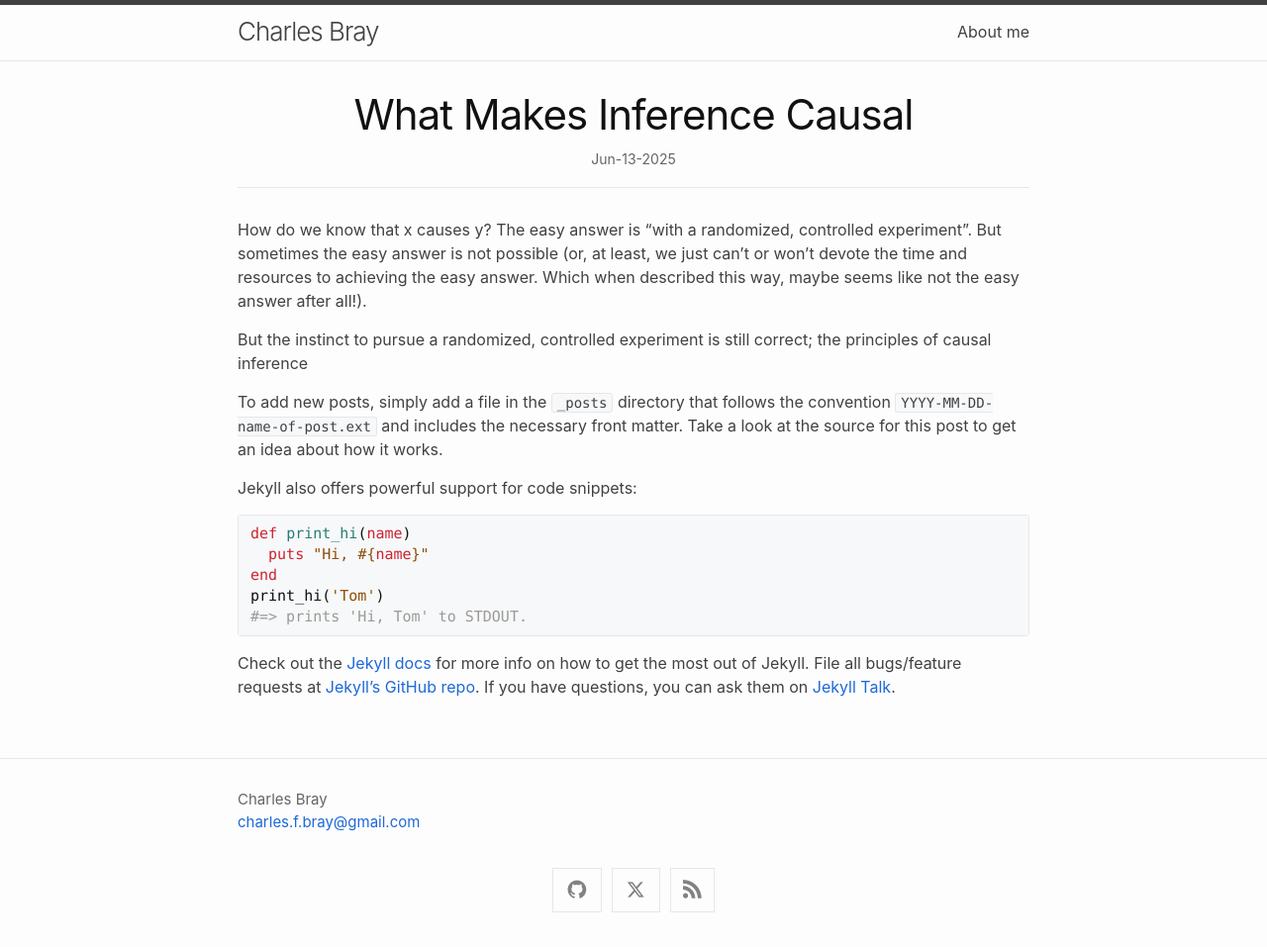
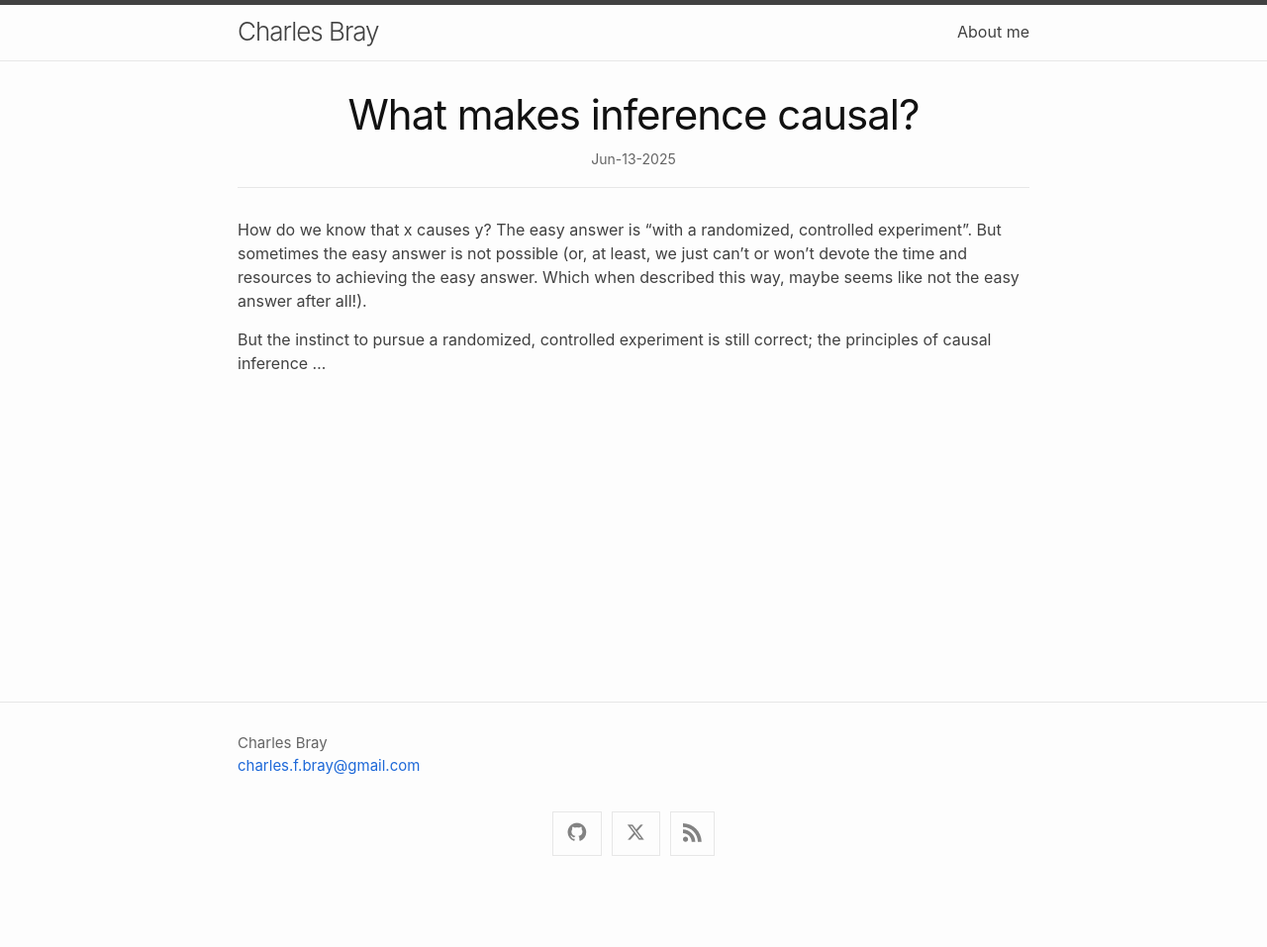
Before and after one commit to chuckfbray/chuckfbray.github.io, a Jekyll site: the page built from _posts/2025-06-13-what-makes-inference-causal.md, in a window 1280 px wide. Shown: the whole page at 99% size. Built offline with Jekyll 4.4.1, drawn with Linux system fonts in a browser that asks for light colours; after the commit the page ends 900 px from its top, so only the background shows below that.

Commit message:
Update 2025-06-13-what-makes-inference-causal.md

```diff
--- a/_posts/2025-06-13-what-makes-inference-causal.md
+++ b/_posts/2025-06-13-what-makes-inference-causal.md
@@ -1,24 +1,7 @@
 ---
 layout: post
+title: "What makes inference causal?"
 ---
 How do we know that x causes y? The easy answer is "with a randomized, controlled experiment". But sometimes the easy answer is not possible (or, at least, we just can't or won't devote the time and resources to achieving the easy answer. Which when described this way, maybe seems like not the easy answer after all!).
 
-But the instinct to pursue a randomized, controlled experiment is still correct; the principles of causal inference
-
-To add new posts, simply add a file in the `_posts` directory that follows the convention `YYYY-MM-DD-name-of-post.ext` and includes the necessary front matter. Take a look at the source for this post to get an idea about how it works.
-
-Jekyll also offers powerful support for code snippets:
-
-{% highlight ruby %}
-def print_hi(name)
-  puts "Hi, #{name}"
-end
-print_hi('Tom')
-#=> prints 'Hi, Tom' to STDOUT.
-{% endhighlight %}
-
-Check out the [Jekyll docs][jekyll-docs] for more info on how to get the most out of Jekyll. File all bugs/feature requests at [Jekyll’s GitHub repo][jekyll-gh]. If you have questions, you can ask them on [Jekyll Talk][jekyll-talk].
-
-[jekyll-docs]: http://jekyllrb.com/docs/home
-[jekyll-gh]:   https://github.com/jekyll/jekyll
-[jekyll-talk]: https://talk.jekyllrb.com/
+But the instinct to pursue a randomized, controlled experiment is still correct; the principles of causal inference ...
```
